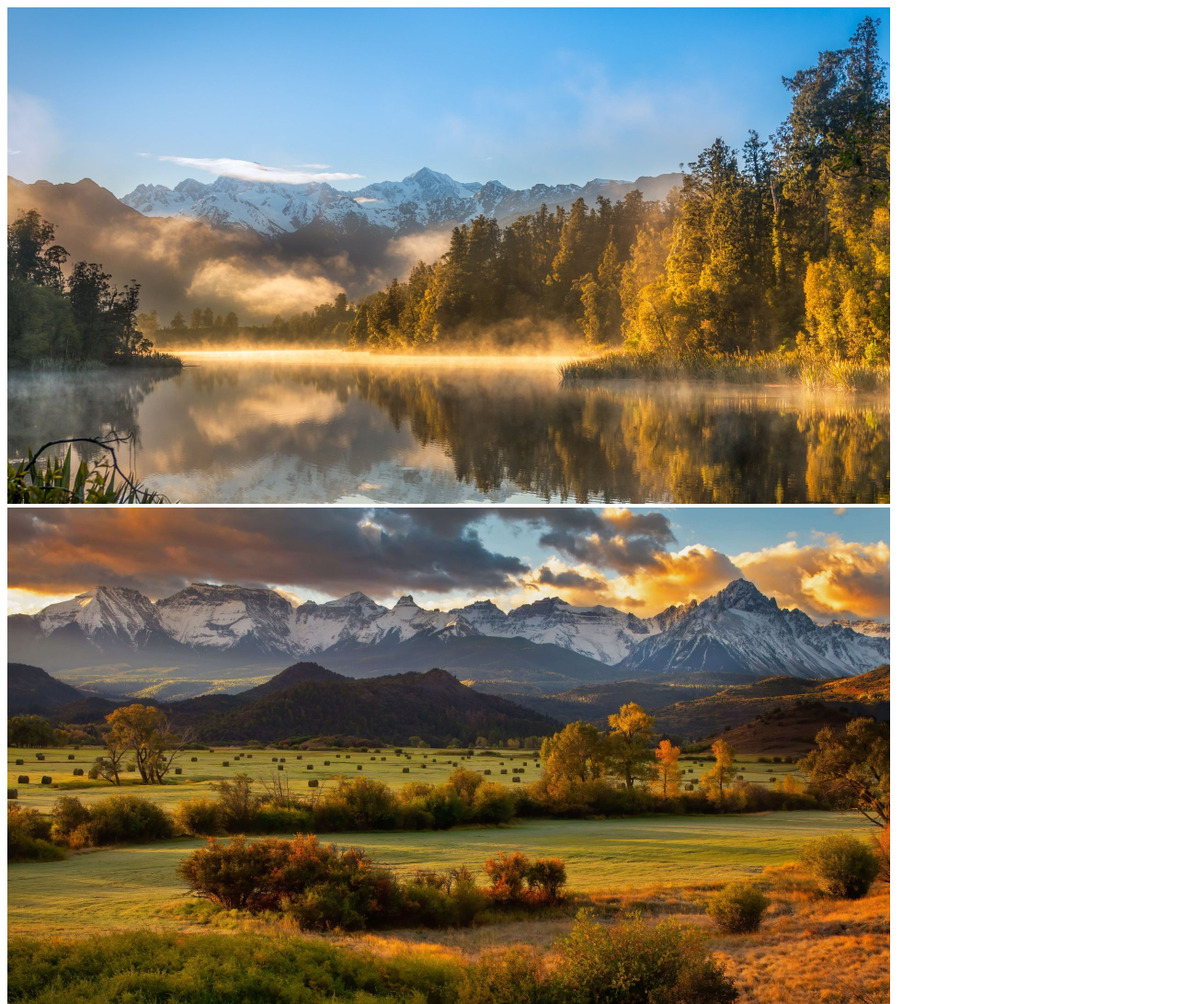
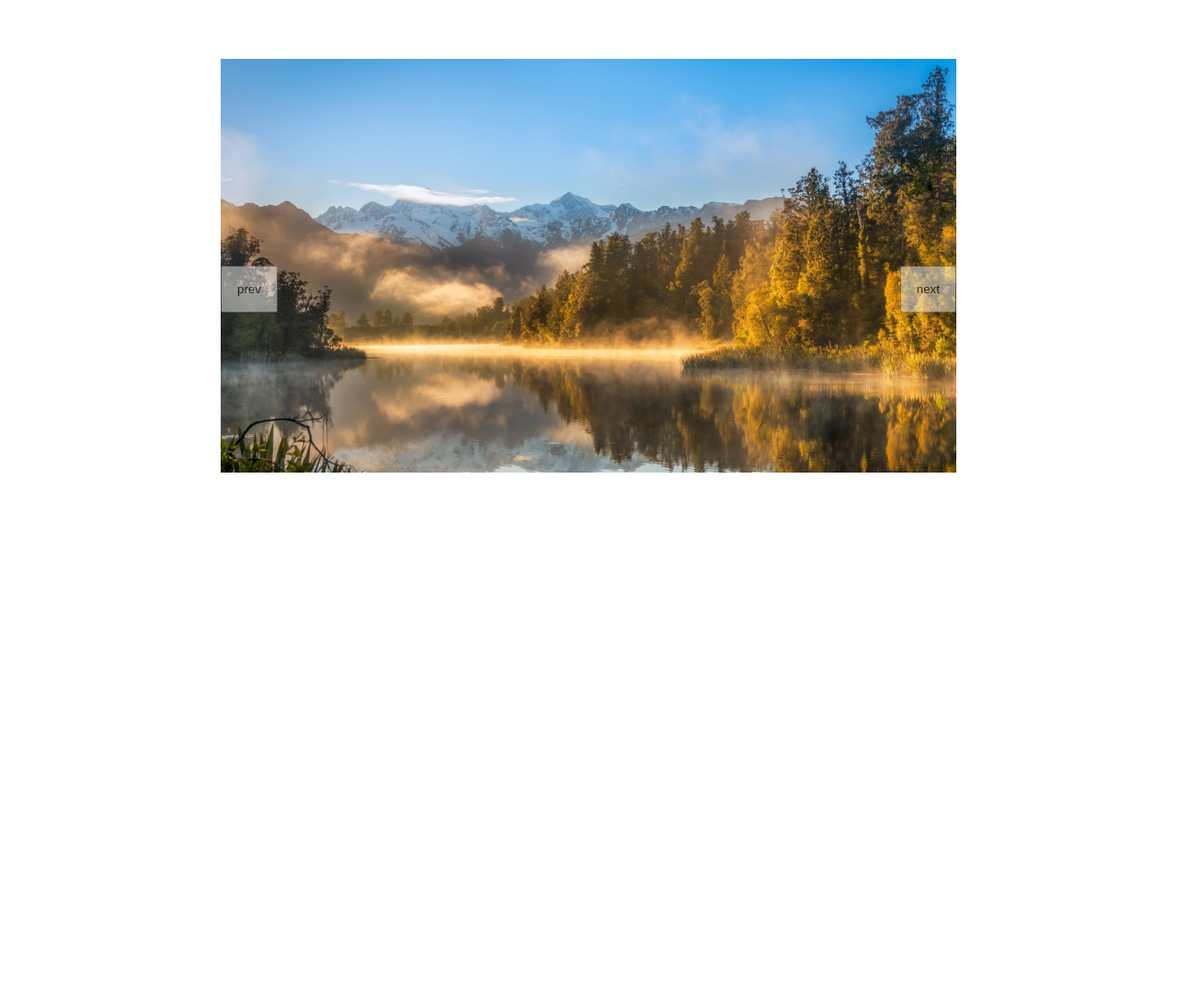
Before and after one commit to miladxdev/infinite-carousel, a plain HTML site: page index.html in a window 1280 px wide. Shown: the top 1092 px of the page at 92% size. After the commit the page ends 800 px from the top, so only its background shows below. Drawn offline with Linux system fonts and the light colour scheme.

Commit message:
prev and next transform

```diff
--- a/carousel.js
+++ b/carousel.js
@@ -0,0 +1,23 @@
+const carousel = document.querySelector(".carousel");
+const prevBtn = document.querySelector(".btn-prev");
+const nextBtn = document.querySelector(".btn-next");
+const slides = document.querySelectorAll(".carousel img");
+
+let counter = 0;
+
+nextBtn.addEventListener("click", () => {
+  const imageSize = slides[0].clientWidth;
+  counter++;
+  carousel.style.transform = `translateX(${-imageSize * counter}px)`;
+  console.log(imageSize);
+});
+
+prevBtn.addEventListener("click", () => {
+  const imageSize = slides[0].clientWidth;
+  counter--;
+  carousel.style.transform = `translateX(${-imageSize * counter}px)`;
+});
+
+// carousel.addEventListener("transitionend", () => {
+//   carousel.style.transform = "translateX(0)";
+// });
--- a/index.html
+++ b/index.html
@@ -9,14 +9,18 @@
   </head>
   <body>
     <div class="carousel-wrap">
+      <button class="btn-prev">prev</button>
+
       <div class="carousel">
         <img src="img/1.jpg" alt="slide" />
         <img src="img/2.jpg" alt="slide" />
         <img src="img/3.jpg" alt="slide" />
         <img src="img/4.jpg" alt="slide" />
-        <img src="img/5.jpg" alt="slide" />
-        <img src="img/6.jpg" alt="slide" />
       </div>
+
+      <button class="btn-next">next</button>
     </div>
+
+    <script src="carousel.js"></script>
   </body>
 </html>
--- a/style.css
+++ b/style.css
@@ -0,0 +1,49 @@
+* {
+  margin: 0;
+  padding: 0;
+  box-sizing: border-box;
+}
+
+body {
+  margin-top: 4rem;
+}
+
+.carousel-wrap {
+  position: relative;
+  /* border: dashed red; */
+  /* width: 1200px; */
+  max-width: 800px;
+  margin: 0 auto;
+  overflow: hidden;
+}
+
+.carousel {
+  /* border: solid blue; */
+  display: flex;
+  width: 100%;
+  flex-shrink: 0;
+  align-items: flex-start;
+  transition: all 0.5s;
+}
+
+.carousel img {
+  display: block;
+  width: 100%;
+  /* border: solid green; */
+  flex-shrink: 0;
+}
+
+.btn-next,
+.btn-prev {
+  top: 50%;
+  position: absolute;
+  padding: 1rem;
+  opacity: 0.5;
+  z-index: 1;
+}
+.btn-prev {
+  left: 0;
+}
+.btn-next {
+  right: 0;
+}
```
Also changed, not shown: img/5.jpg (deleted), img/6.jpg (deleted).
